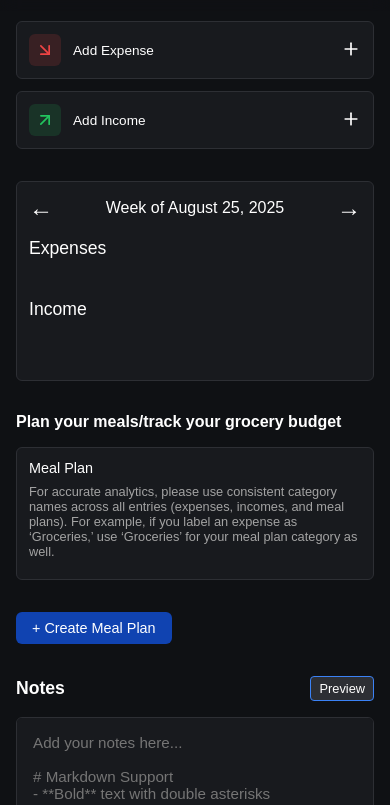
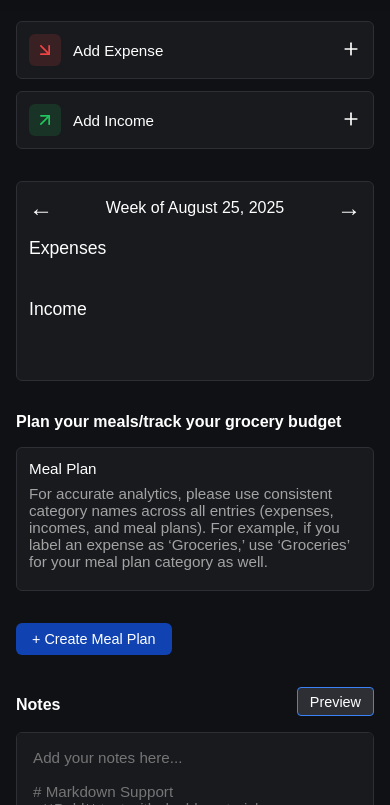
Before and after one commit to RhythmD22/Magnate, a plain HTML site: page Track Transactions.html in a window 390 px wide. Shown: the part 39-844 px from the top of the page. Drawn offline with Linux system fonts and the light colour scheme.

Commit message:
Refactor

```diff
--- a/css/track-transactions.css
+++ b/css/track-transactions.css
@@ -365,7 +365,7 @@ button {
 
 .notes-title {
   font-size: 1.1rem;
-  margin-bottom: 0;
+  margin-bottom: -0.25rem;
 }
 
 .notes-actions {
@@ -592,7 +592,7 @@ svg.icon {
   }
 
   .action-label {
-    font-size: 0.85rem;
+    font-size: 0.95rem;
   }
 
   .week-card {
@@ -631,22 +631,32 @@ svg.icon {
     margin-left: -1rem;
   }
 
+  .notes-title {
+    font-size: 1rem;
+    margin-bottom: -0.45rem;
+  }
+
   .meal-card {
     padding: 0.75rem;
   }
 
   .meal-title {
-    font-size: 0.9rem;
+    font-size: 0.95rem;
   }
 
   .meal-category,
   .meal-description {
-    font-size: 0.8rem;
+    font-size: 0.95rem;
   }
 
   .btn-meal {
-    font-size: 0.8rem;
+    font-size: 0.9rem;
     padding: 0.4rem 0.8rem;
+  }
+
+  .btn-toggle-preview {
+    font-size: 0.9rem;
+    padding: 0.35rem 0.75rem;
   }
 
   .modal-content {
```
